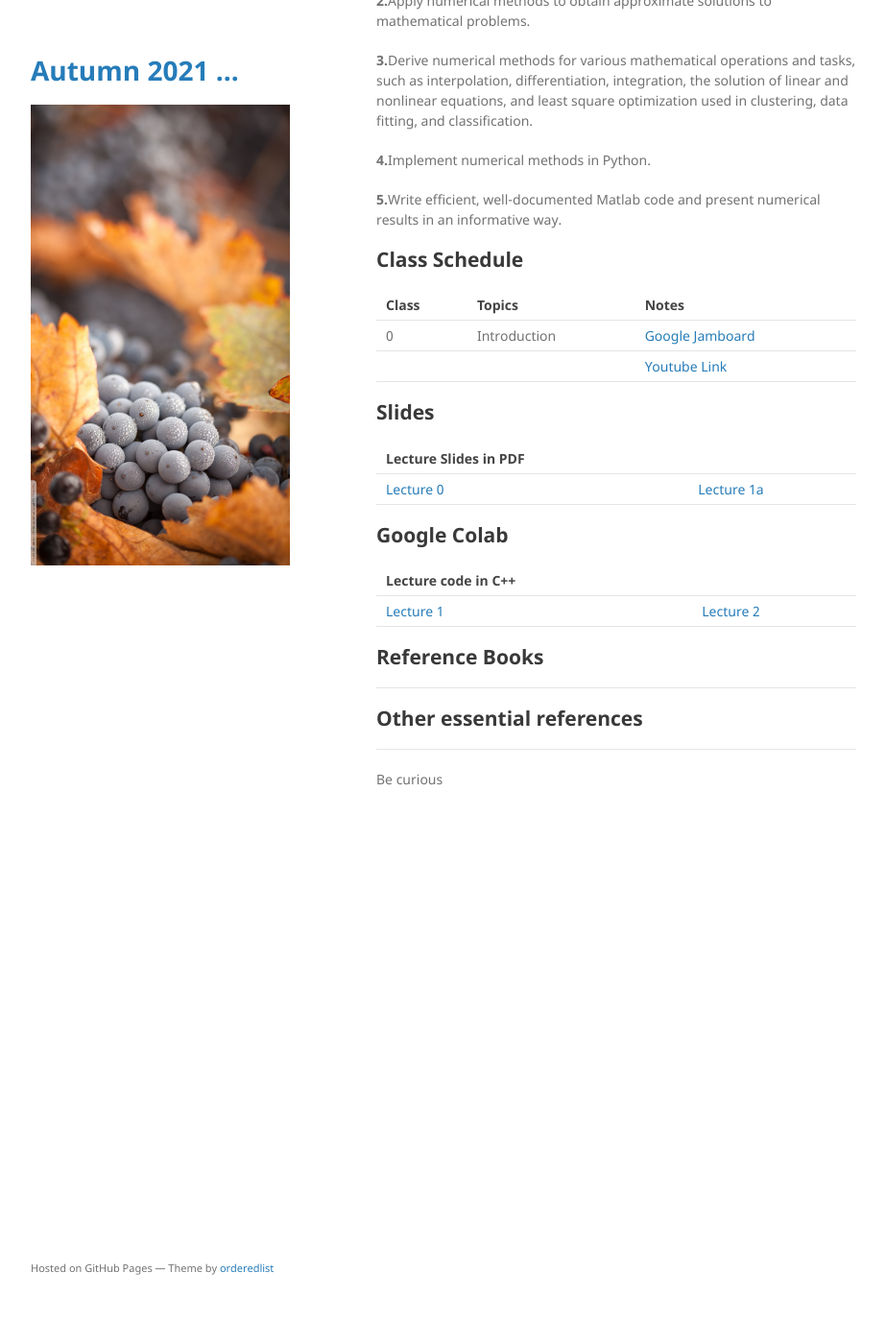
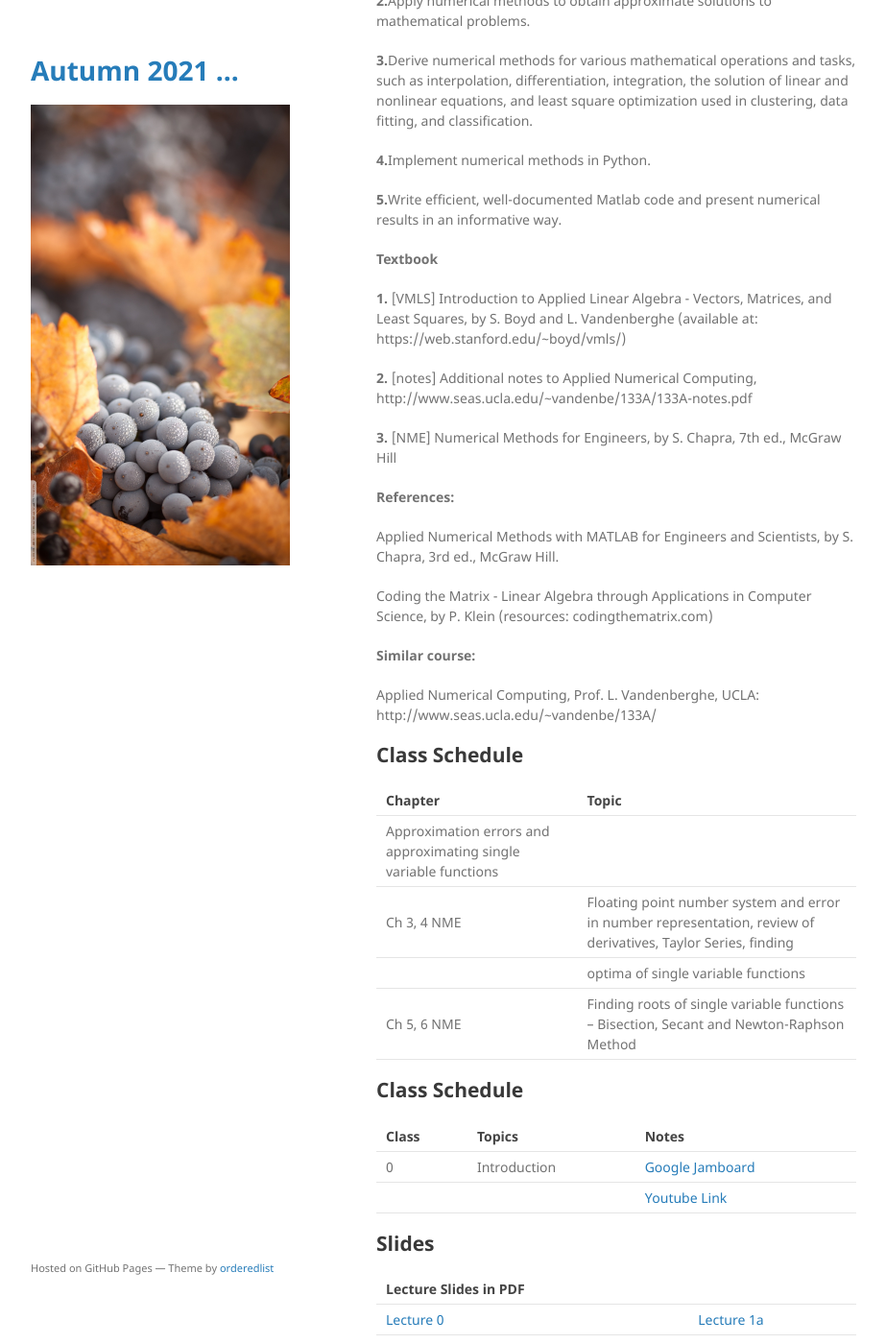
Before and after one commit to mohammadmotiurrahman/mohammadmotiurrahman.github.io, a Jekyll site: the page built from cse317_2/index.md, in a window 1280 px wide and 1400 px high, scrolled down 2446 px. Shown: the whole window at 96% size, without its empty margins (178-1101 px from the left). Built offline with Jekyll 4.4.1, drawn with Linux system fonts in a browser that asks for light colours; our own code applies the rules of GitHub Pages for plain Markdown files; before the commit the page ends 3338 px from its top, so only the background shows below that.

Commit message:
Update index.md

```diff
--- a/cse317_2/index.md
+++ b/cse317_2/index.md
@@ -73,6 +73,42 @@ The objective of this course is to introduce the student computational methods r
 <b>5.</b>Write efficient, well-documented Matlab code and present numerical results in an informative way.
 
 
+<b>Textbook</b>
+
+<b>1.</b> [VMLS] Introduction to Applied Linear Algebra - Vectors, Matrices, and Least Squares, by S. Boyd and L. Vandenberghe (available at: https://web.stanford.edu/~boyd/vmls/)
+
+<b>2.</b> [notes] Additional notes to Applied Numerical Computing, http://www.seas.ucla.edu/~vandenbe/133A/133A-notes.pdf
+
+<b>3.</b> [NME] Numerical Methods for Engineers, by S. Chapra, 7th ed., McGraw Hill
+
+<b>References:</b>
+
+Applied Numerical Methods with MATLAB for Engineers and Scientists, by S. Chapra, 3rd ed., McGraw Hill.
+
+Coding the Matrix - Linear Algebra through Applications in Computer Science, by P. Klein (resources: codingthematrix.com)
+
+<b>Similar course:</b>
+
+Applied Numerical Computing, Prof. L. Vandenberghe, UCLA: http://www.seas.ucla.edu/~vandenbe/133A/
+
+
+## Class Schedule
+
+| Chapter      |Topic                                                                                                           |
+|:-------------|:---------------------------------------------------------------------------------------------------------------|
+|Approximation errors and approximating single variable functions                                                               |
+| Ch 3, 4 NME  | Floating point number system and error in number representation, review of derivatives, Taylor Series, finding |
+|              | optima of single variable functions                                                                            |
+| Ch 5, 6 NME  | Finding roots of single variable functions – Bisection, Secant and Newton-Raphson Method                       |
+
+
+
+
+
+
+
+
+
 ## Class Schedule
 
 | Class   | Topics       | Notes                                                                                                          |
```
